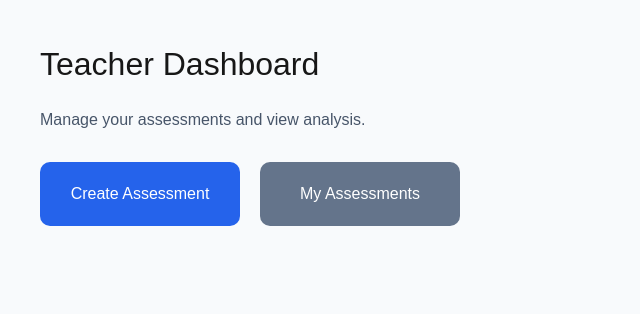
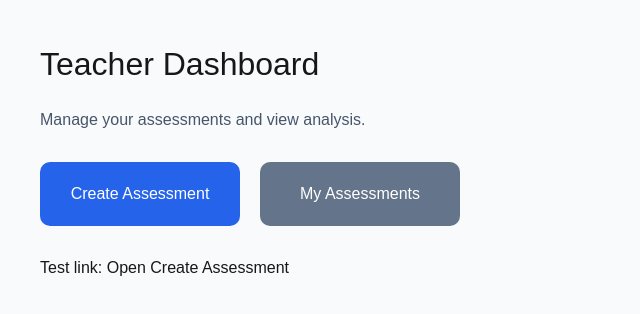
Before and after one commit to khaledmerabi-png/nextjs-boilerplate, a Next.js app: page /dashboard in a window 1280 px wide. Shown: the top 314 px of the page, without its empty margins (0-640 px from the left). Built offline with nearby package versions, Linux system fonts and the light colour scheme.

Commit message:
Update page.tsx

```diff
--- a/app/dashboard/page.tsx
+++ b/app/dashboard/page.tsx
@@ -18,7 +18,7 @@ export default function Dashboard() {
 
       <div style={{ display: "flex", gap: "20px", flexWrap: "wrap" }}>
         <a
-          href="/create-assessment"
+          href="https://nextjs-boilerplate-git-main-khaledmerabi-5263s-projects.vercel.app/create-assessment"
           style={{
             padding: "20px",
             width: "200px",
@@ -36,7 +36,7 @@ export default function Dashboard() {
         </a>
 
         <a
-          href="#"
+          href="https://nextjs-boilerplate-git-main-khaledmerabi-5263s-projects.vercel.app/dashboard"
           style={{
             padding: "20px",
             width: "200px",
@@ -53,6 +53,13 @@ export default function Dashboard() {
           My Assessments
         </a>
       </div>
+
+      <p style={{ marginTop: "30px" }}>
+        Test link:{" "}
+        <a href="https://nextjs-boilerplate-git-main-khaledmerabi-5263s-projects.vercel.app/create-assessment">
+          Open Create Assessment
+        </a>
+      </p>
     </main>
   );
 }
```
